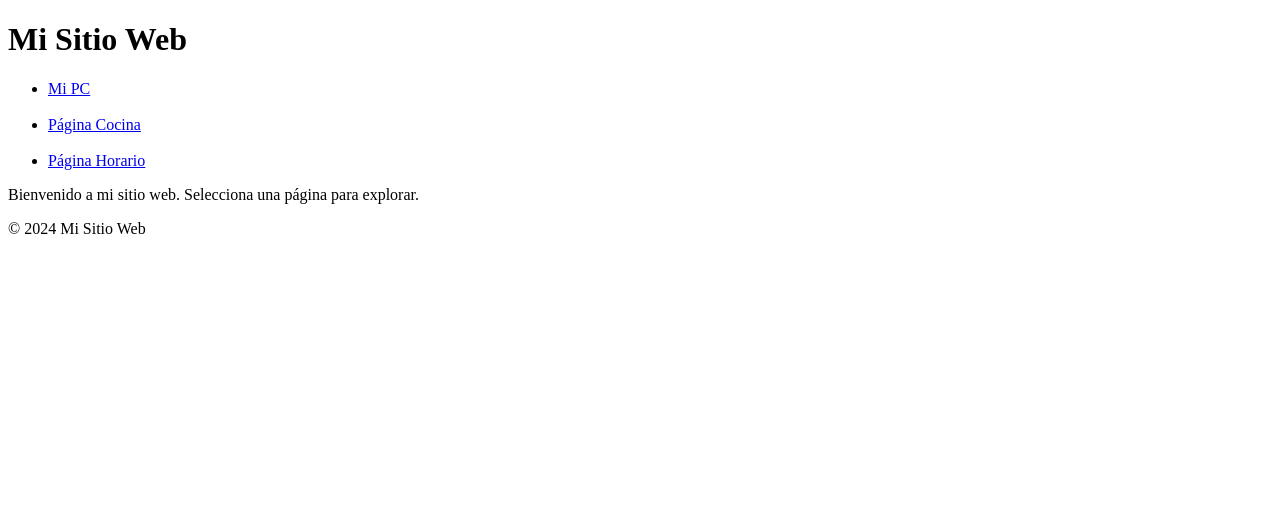
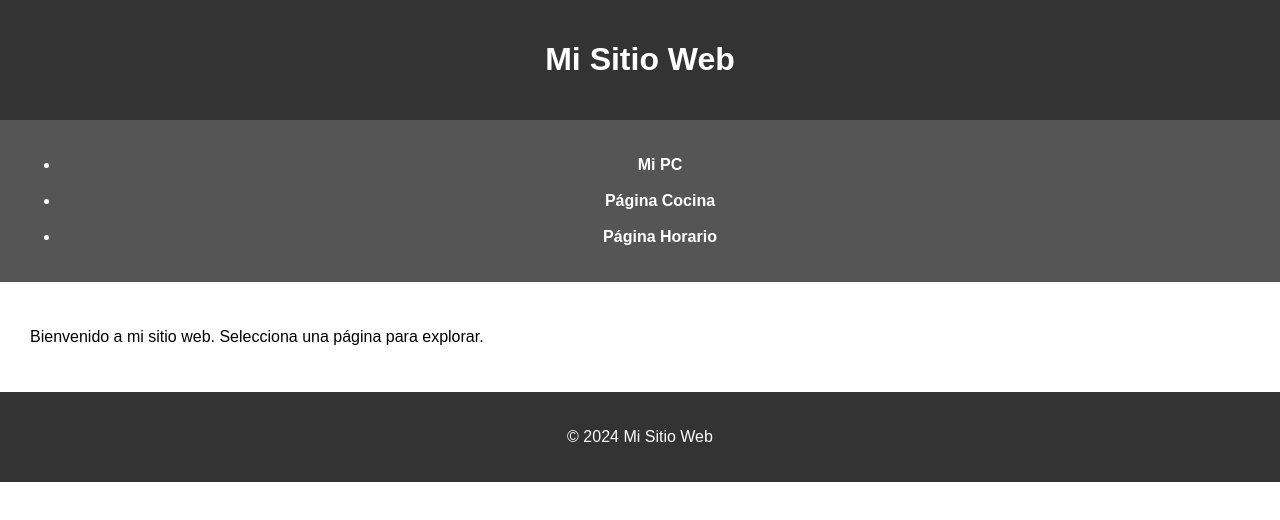
Before and after one commit to MacianGon/Antonio.io, a plain HTML site: page index.html in a window 1280 px wide. Drawn offline with Linux system fonts and the light colour scheme.

Commit message:
Update index.html

```diff
--- a/index.html
+++ b/index.html
@@ -3,7 +3,7 @@
 <head>
     <meta charset="UTF-8">
     <meta name="viewport" content="width=device-width, initial-scale=1.0">
-    <link rel="stylesheet" href="Stile_Index.css">
+    <link rel="stylesheet" href="style.css">
     <title>Mi Sitio Web</title>
 </head>
 <body>
```
